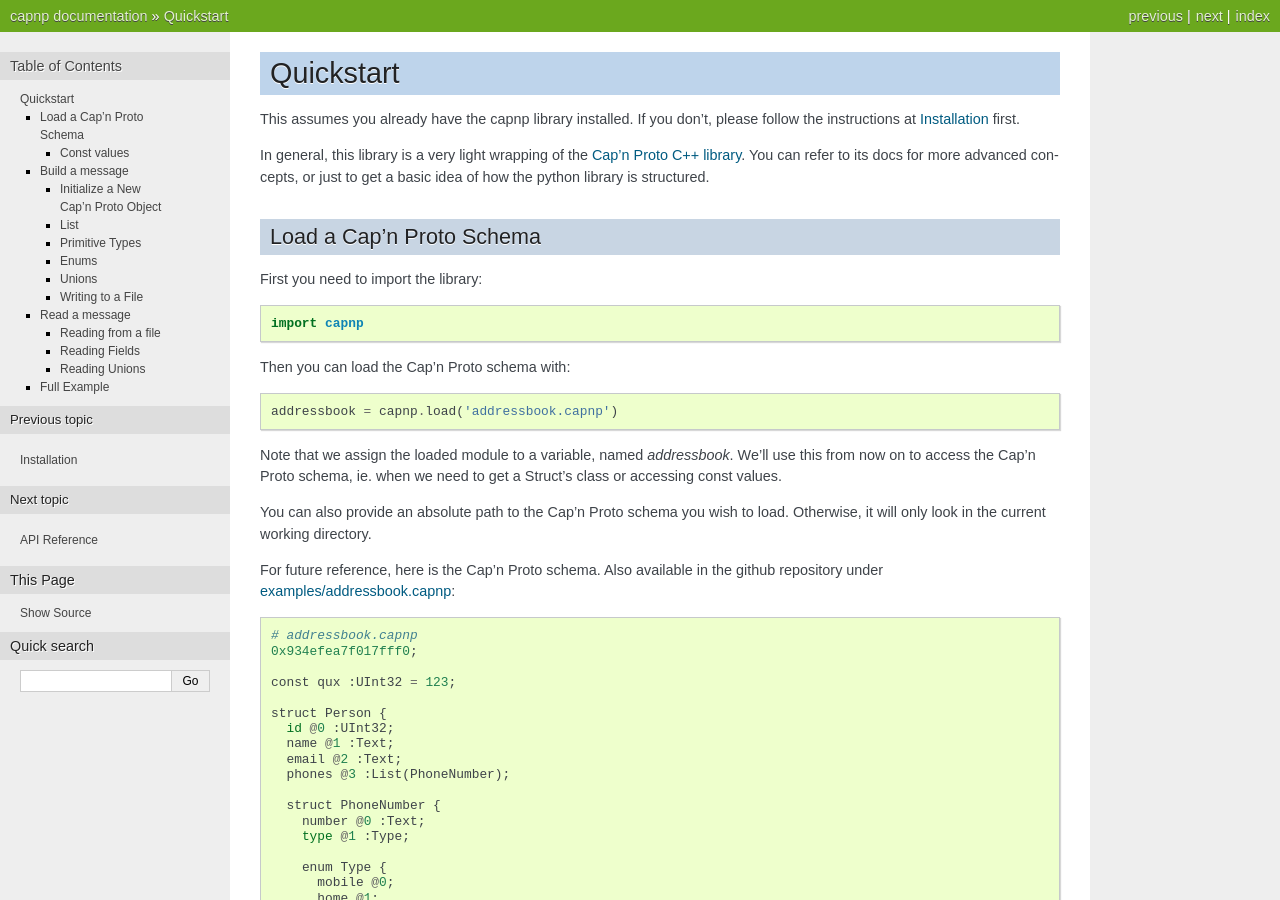
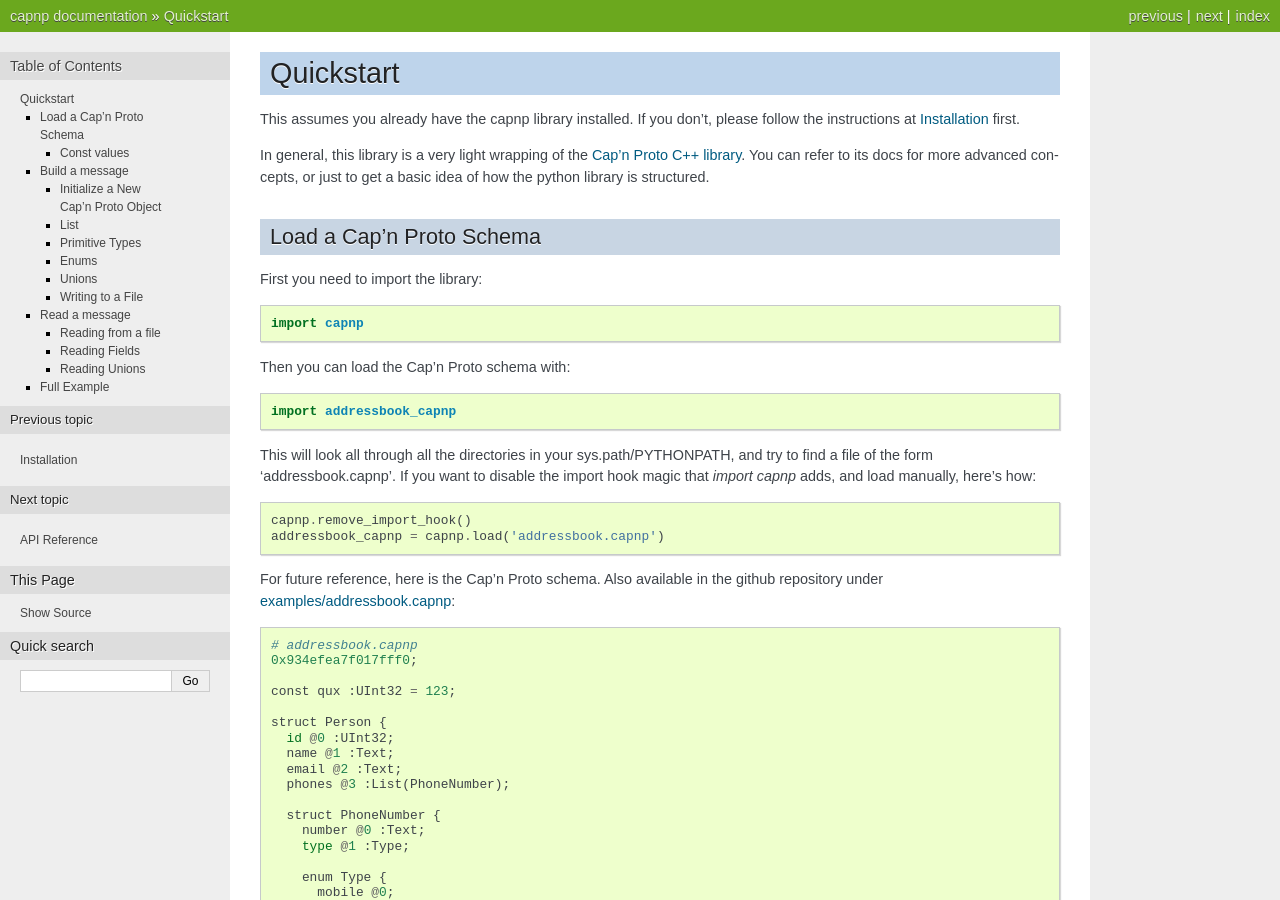
Before and after one commit to capnproto/pycapnp, a Sphinx documentation site: the page built from docs/quickstart.rst, in a window 1280 px wide and 900 px high. Built offline with Sphinx 7.4.7, drawn with Linux system fonts in a browser that asks for light colours; the version number could not be read and is left out; some of the changed text lies outside the part shown.

Commit message:
Update docs with new import method

```diff
--- a/docs/quickstart.rst
+++ b/docs/quickstart.rst
@@ -16,11 +16,12 @@ First you need to import the library::
 
 Then you can load the Cap'n Proto schema with::
 
-    addressbook = capnp.load('addressbook.capnp')
+    import addressbook_capnp
 
-Note that we assign the loaded module to a variable, named `addressbook`. We'll use this from now on to access the Cap'n Proto schema, ie. when we need to get a Struct's class or accessing const values.
+This will look all through all the directories in your sys.path/PYTHONPATH, and try to find a file of the form 'addressbook.capnp'. If you want to disable the import hook magic that `import capnp` adds, and load manually, here's how::
 
-You can also provide an absolute path to the Cap'n Proto schema you wish to load. Otherwise, it will only look in the current working directory.
+    capnp.remove_import_hook()
+    addressbook_capnp = capnp.load('addressbook.capnp')
 
 For future reference, here is the Cap'n Proto schema. Also available in the github repository under `examples/addressbook.capnp <https://github.com/jparyani/pycapnp/tree/master/examples>`_::
 
@@ -207,11 +208,10 @@ Here is a full example reproduced from `examples/example.py <https://github.com/
     import os
     import capnp
 
-    this_dir = os.path.dirname(__file__)
-    addressbook = capnp.load(os.path.join(this_dir, 'addressbook.capnp'))
+    import addressbook_capnp
 
     def writeAddressBook(file):
-        addresses = addressbook.AddressBook.new_message()
+        addresses = addressbook_capnp.AddressBook.new_message()
         people = addresses.init('people', 2)
 
         alice = people[0]
@@ -238,7 +238,7 @@ Here is a full example reproduced from `examples/example.py <https://github.com/
 
 
     def printAddressBook(file):
-        addresses = addressbook.AddressBook.read(file)
+        addresses = addressbook_capnp.AddressBook.read(file)
 
         for person in addresses.people:
             print(person.name, ':', person.email)
```
Also changed, not shown: README.md (+3 -4 lines), 1 other file.
